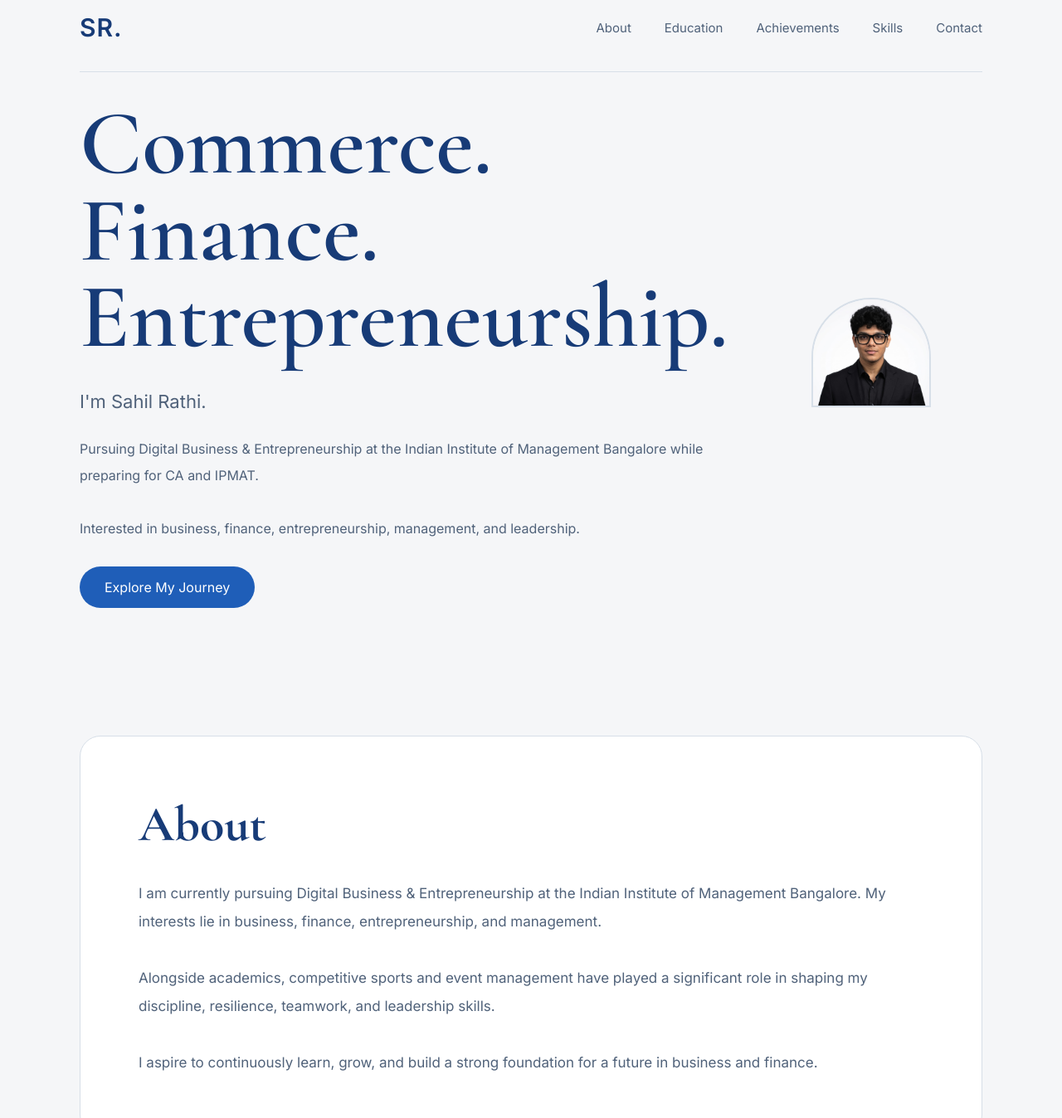
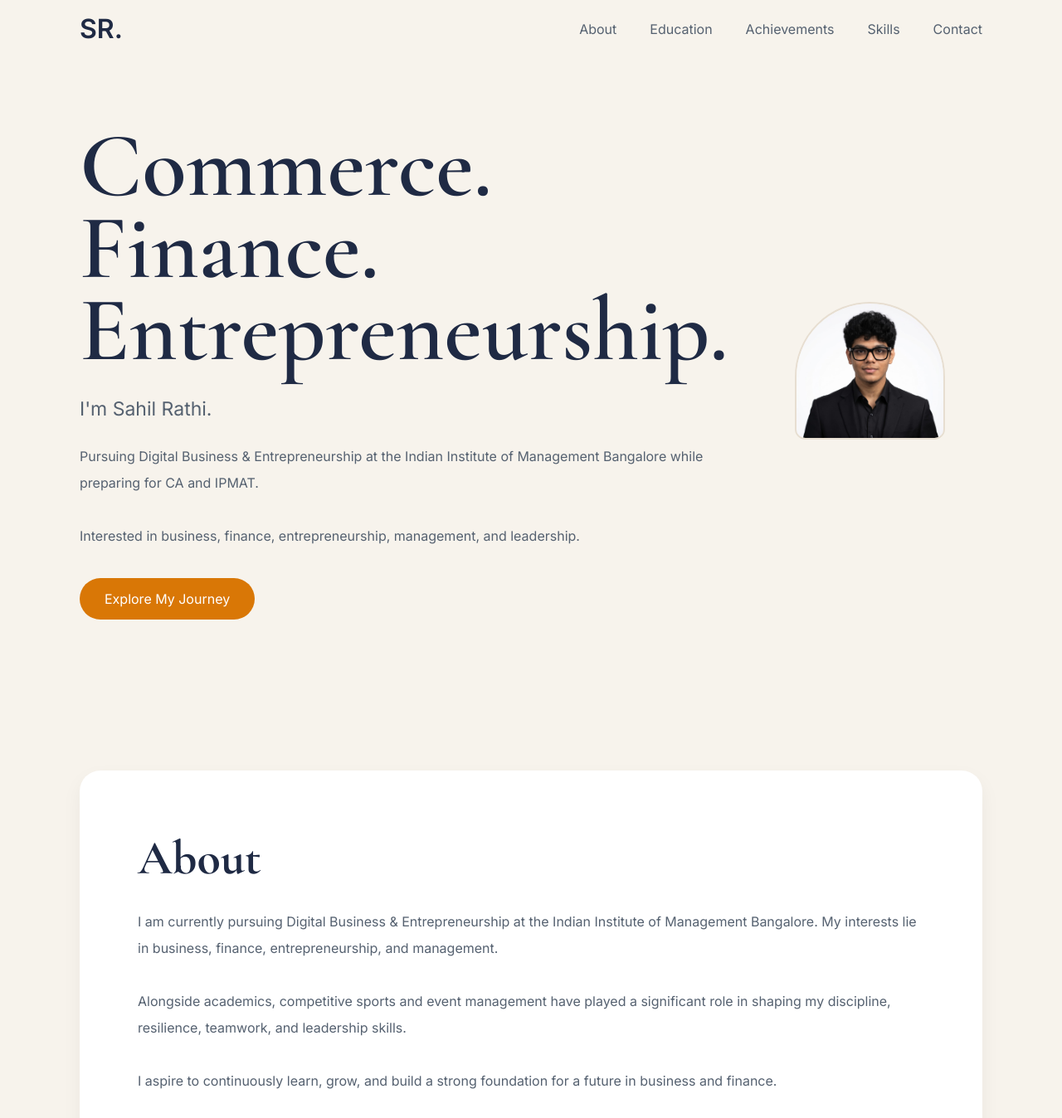
Before and after one commit to sahilrathii/sahil-rathi-resume, a plain HTML site: page index.html in a window 1280 px wide. Shown: the part 20-1368 px from the top of the page at 83% size. Drawn offline with nearby package versions, Linux system fonts and the light colour scheme.

Commit message:
Refactor CSS styles and improve mobile responsiveness
Updated styles for body, navbar, hero section, and cards. Adjusted media queries for better mobile responsiveness.

```diff
--- a/style.css
+++ b/style.css
@@ -1,4 +1,4 @@
-@import url('https://fonts.googleapis.com/css2?family=Cormorant+Garamond:wght@400;500;600;700&family=Inter:wght@300;400;500;600&display=swap');
+@import url('https://fonts.googleapis.com/css2?family=Cormorant+Garamond:wght@500;600;700&family=Inter:wght@300;400;500;600&display=swap');
 
 *{
     margin:0;
@@ -11,8 +11,8 @@ html{
 }
 
 body{
-    background:#F5F6F8;
-    color:#173B77;
+    background:#F7F3EC;
+    color:#1F2A44;
     font-family:'Inter',sans-serif;
 }
 
@@ -21,37 +21,33 @@ body{
 nav{
     width:85%;
     margin:auto;
-
     padding:35px 0;
 
     display:flex;
     justify-content:space-between;
     align-items:center;
-
-    border-bottom:1px solid #D7DFE8;
 }
 
 .logo{
-    font-size:30px;
+    font-size:32px;
     font-weight:700;
-    letter-spacing:1px;
-    color:#173B77;
+    color:#1F2A44;
 }
 
 nav ul{
+    list-style:none;
     display:flex;
     gap:40px;
-    list-style:none;
 }
 
 nav a{
-    color:#50627A;
     text-decoration:none;
-    font-size:15px;
+    color:#556170;
+    transition:.3s;
 }
 
 nav a:hover{
-    color:#1F5EB8;
+    color:#D97706;
 }
 
 /* HERO */
@@ -60,78 +56,78 @@ nav a:hover{
     width:85%;
     margin:auto;
 
-    min-height:85vh;
+    min-height:90vh;
 
     display:grid;
-    grid-template-columns:1.3fr 0.7fr;
+    grid-template-columns:1.2fr 0.8fr;
+
     align-items:center;
-    gap:100px;
+
+    gap:80px;
+}
+
+.hero h1{
+    font-family:'Cormorant Garamond',serif;
+
+    font-size:110px;
+
+    line-height:0.9;
+
+    font-weight:600;
+
+    color:#1F2A44;
+
+    margin-bottom:25px;
+}
+
+.hero h3{
+    font-size:23px;
+    font-weight:400;
+    line-height:1.8;
+
+    color:#556170;
+
+    margin-bottom:20px;
+}
+
+.hero p{
+    color:#556170;
+
+    line-height:2;
+
+    margin-bottom:35px;
 }
 
 .profile-pic{
     width:100%;
     max-width:380px;
 
-    border-radius:180px 180px 0 0;
+    border-radius:180px 180px 25px 25px;
 
-    border:2px solid #D7DFE8;
-}
-
-.hero h1{
-
-    font-family:'Cormorant Garamond',serif;
-
-    font-size:110px;
-
-    line-height:0.95;
-
-    font-weight:600;
-
-    color:#173B77;
-
-    margin-bottom:30px;
-}
-
-.hero h3{
-
-    font-size:22px;
-
-    color:#50627A;
-
-    font-weight:400;
-
-    line-height:1.8;
-
-    margin-bottom:20px;
-}
-
-.hero p{
-
-    color:#50627A;
-
-    line-height:2;
-
-    margin-bottom:30px;
+    border:2px solid #E7DED1;
 }
 
 .btn{
+    background:#D97706;
 
-    background:#1F5EB8;
     color:white;
 
     text-decoration:none;
 
     padding:15px 30px;
 
-    border-radius:30px;
+    border-radius:40px;
 
     display:inline-block;
 }
 
-/* ALL SECTIONS */
+.btn:hover{
+    background:#B45309;
+}
+
+/* SECTIONS */
 
 .card{
-
     width:85%;
 
     margin:120px auto;
@@ -140,45 +136,38 @@ nav a:hover{
 
     padding:70px;
 
-    border:1px solid #D7DFE8;
+    border-radius:25px;
 
-    border-radius:25px;
+    box-shadow:
+    0 10px 25px rgba(0,0,0,.05);
 }
 
 .card h2{
-
     font-family:'Cormorant Garamond',serif;
 
-    font-size:60px;
+    font-size:58px;
 
-    color:#173B77;
+    margin-bottom:25px;
 
-    margin-bottom:30px;
+    color:#1F2A44;
 }
 
 .card p{
-
     line-height:2;
-
-    color:#50627A;
-
-    font-size:17px;
+    color:#556170;
 }
 
 /* EDUCATION */
 
 .entry{
+    padding:25px 0;
 
-    padding:20px 0;
-
-    border-bottom:1px solid #E6ECF2;
+    border-bottom:1px solid #ECE6DA;
 }
 
 .entry h3{
-
-    color:#173B77;
-
-    margin-bottom:8px;
+    color:#1F2A44;
+    margin-bottom:5px;
 }
 
 /* ACHIEVEMENTS */
@@ -189,20 +178,18 @@ nav a:hover{
 }
 
 #achievements h2{
+    text-align:center;
 
     font-family:'Cormorant Garamond',serif;
 
-    text-align:center;
-
     font-size:70px;
 
-    color:#173B77;
+    color:#1F2A44;
 
     margin-bottom:60px;
 }
 
 .grid{
-
     display:grid;
 
     grid-template-columns:
@@ -212,83 +199,86 @@ nav a:hover{
 }
 
 .small{
-
     background:white;
-
-    border:1px solid #D7DFE8;
 
     margin:0;
 
     padding:35px;
+
+    border-radius:20px;
+
+    border:1px solid #ECE6DA;
 }
 
 .small h3{
-
-    color:#173B77;
-
+    color:#1F2A44;
     margin-bottom:10px;
 }
 
 .small p{
-
-    color:#50627A;
+    color:#556170;
 }
 
 /* SKILLS */
 
 .skills{
-
     display:flex;
-
     flex-wrap:wrap;
-
     gap:15px;
 }
 
 .skills span{
+    background:#FFF4E6;
 
-    border:1px solid #D7DFE8;
+    color:#D97706;
+
+    border:1px solid #F3DABC;
 
     padding:12px 22px;
 
-    border-radius:30px;
-
-    color:#173B77;
-
-    background:white;
+    border-radius:50px;
 }
 
 /* CONTACT */
 
 #contact a{
-    color:#1F5EB8;
+    color:#D97706;
+
     text-decoration:none;
+}
+
+#contact a:hover{
+    color:#B45309;
 }
 
 /* FOOTER */
 
 footer{
-
     text-align:center;
 
-    padding:100px 0 50px;
+    padding:80px 0;
 
-    color:#50627A;
+    color:#556170;
 }
 
 /* MOBILE */
 
 @media(max-width:900px){
 
+    nav{
+        flex-direction:column;
+        gap:20px;
+    }
+
+    nav ul{
+        flex-wrap:wrap;
+        justify-content:center;
+    }
+
     .hero{
-
         grid-template-columns:1fr;
-
         text-align:center;
-
-        gap:50px;
-
-        padding-top:50px;
+        padding-top:40px;
     }
 
     .hero h1{
@@ -300,16 +290,6 @@ footer{
         margin:auto;
     }
 
-    nav{
-        flex-direction:column;
-        gap:20px;
-    }
-
-    nav ul{
-        flex-wrap:wrap;
-        justify-content:center;
-    }
-
     .card{
         padding:40px;
     }
```
